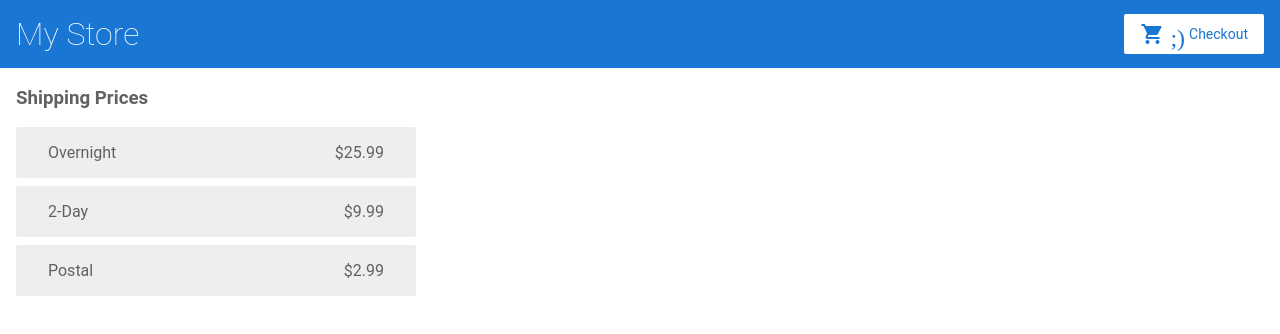
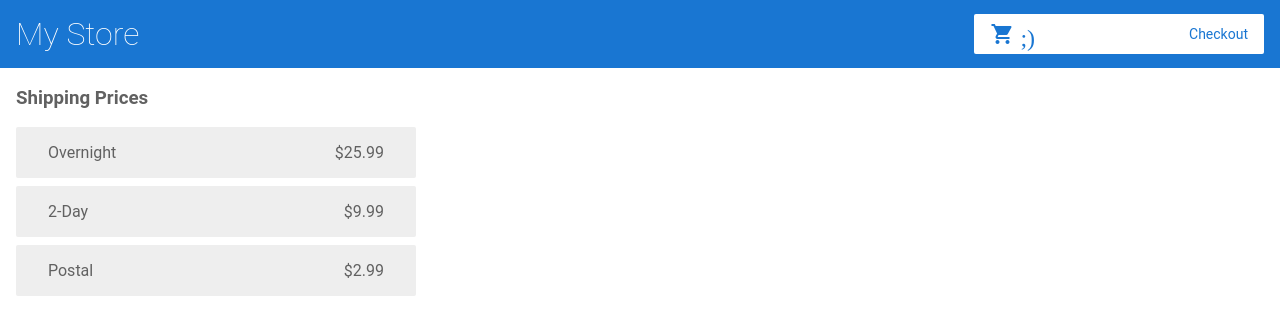
Before and after one commit to dannybombastic/GithubAActions, an Angular app: page /shipping in a window 1280 px wide. Shown: the top 334 px of the page. Built offline with nearby package versions, Linux system fonts and the light colour scheme.

Commit message:
adding code

```diff
--- a/src/app/top-bar/top-bar.component.html
+++ b/src/app/top-bar/top-bar.component.html
@@ -3,5 +3,5 @@
 </a>
 
 <a routerLink="/cart" class="button fancy-button">
-  <i class="material-icons">shopping_cart ;)</i>Checkout
+  <i class="material-icons">shopping_cart ;) hellow </i>Checkout
 </a>
```
